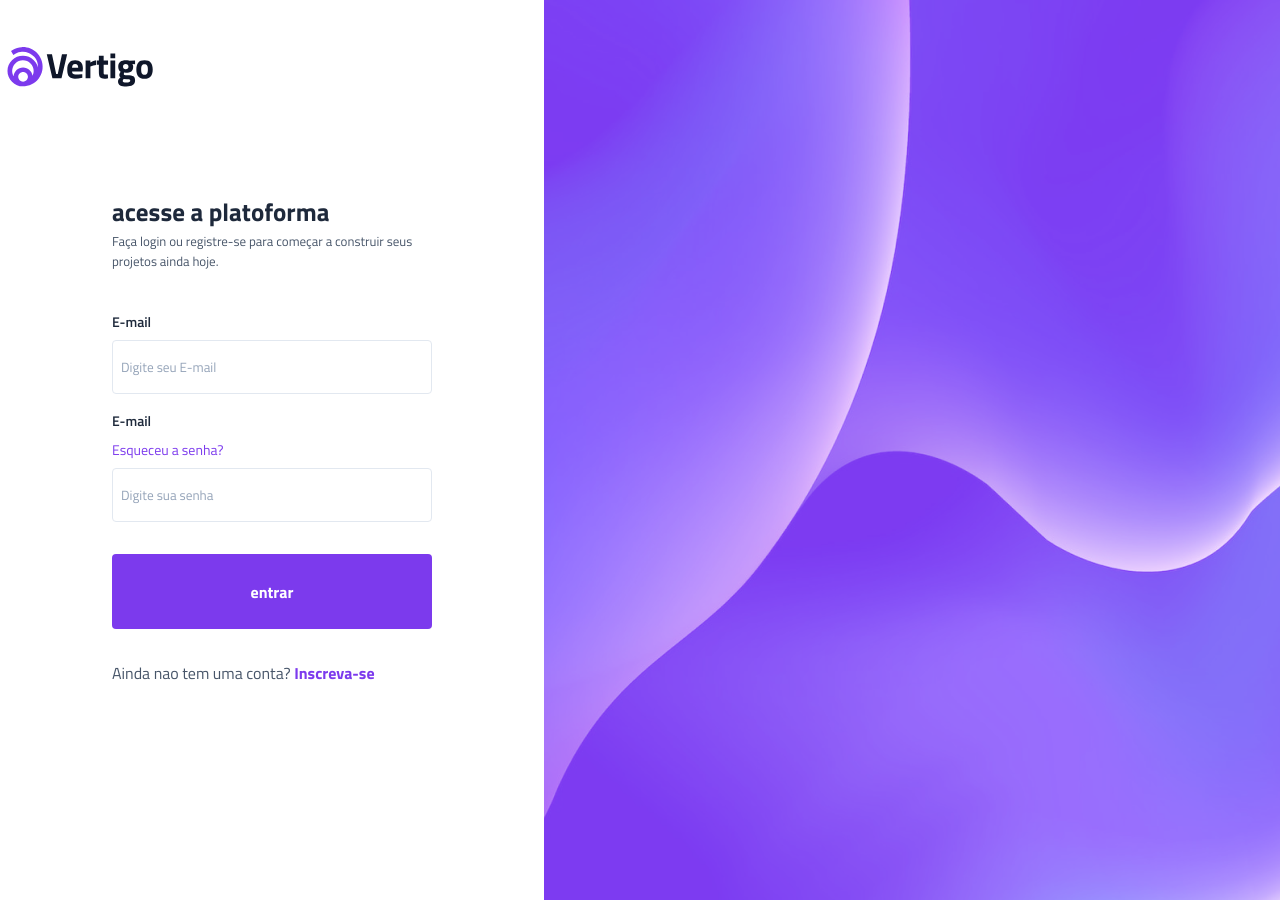
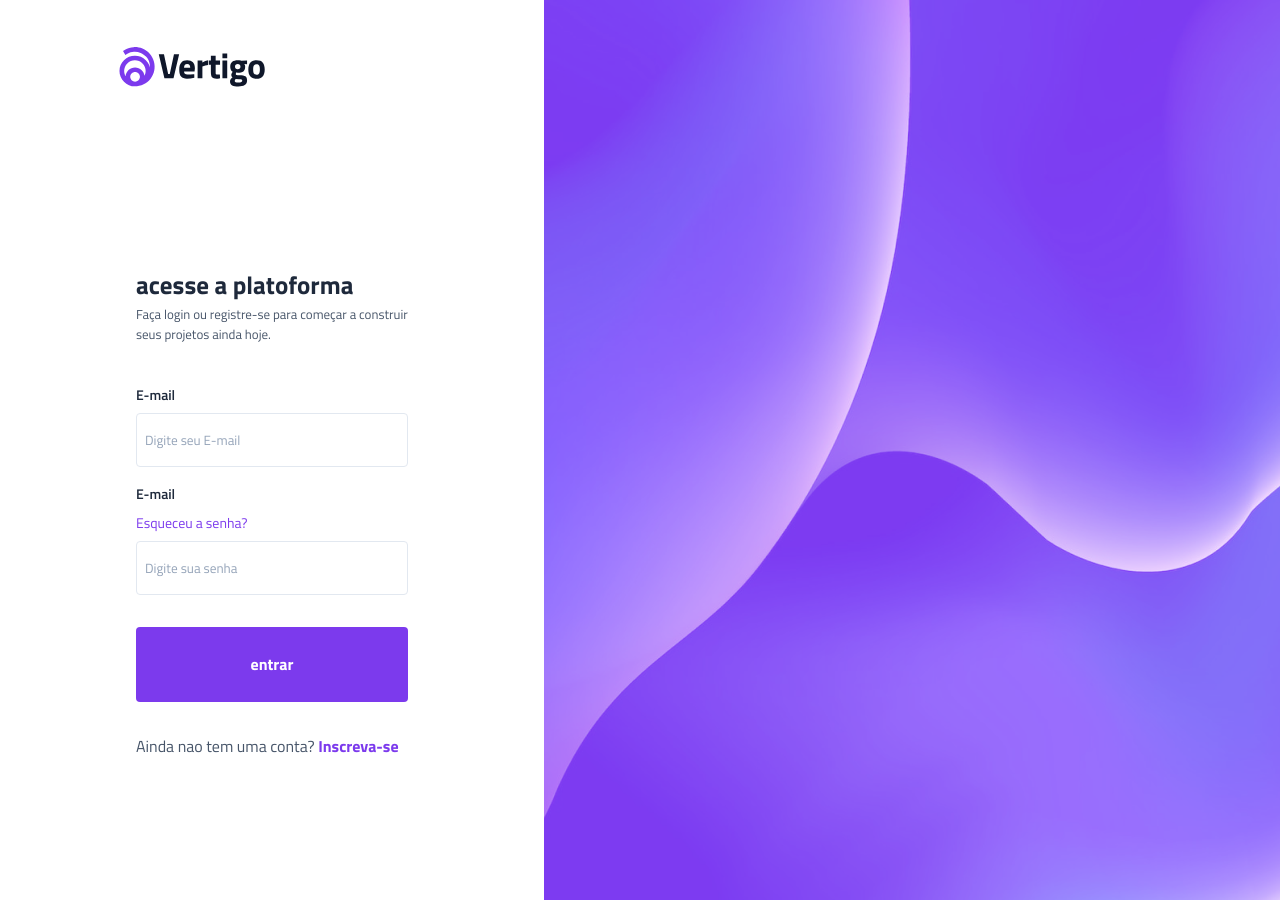
Before and after one commit to ospp17/projeto_vertigo, a plain HTML site: page index.html in a window 1280 px wide. Drawn offline with Linux system fonts and the light colour scheme.

Commit message:
ajustes de margim e padding do main

```diff
--- a/style.css
+++ b/style.css
@@ -129,6 +129,10 @@ main {
     header {
         background: none;
         justify-content: flex-start;
+        padding: 2.5rem 7rem 7rem ;
+
+        height: fit-content;
+
     }
 
     header img {
@@ -136,7 +140,8 @@ main {
     }
 
     main {
-        padding-inline: 7rem;
+        margin-inline: 7rem;
+        max-width: 24rem;
     }
 
     .conteudo {
```
